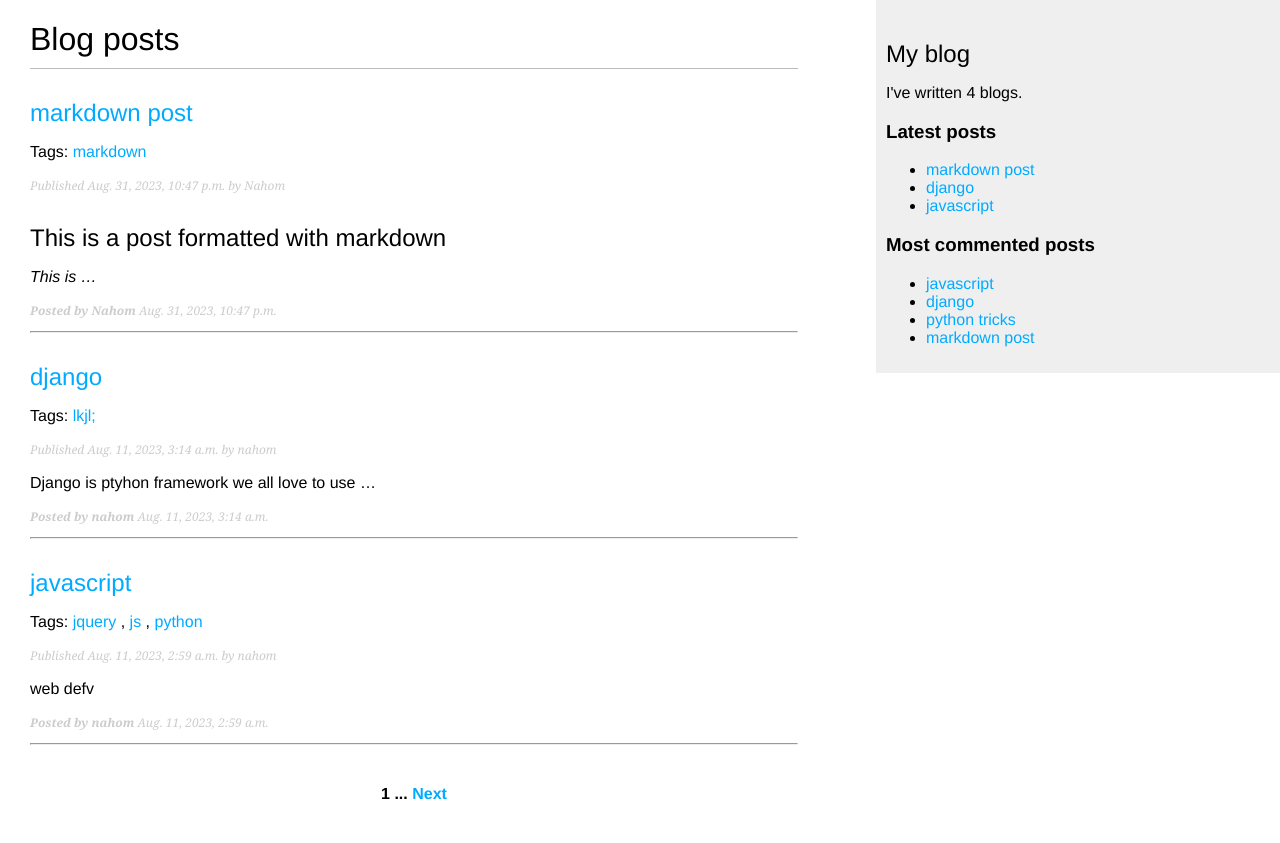
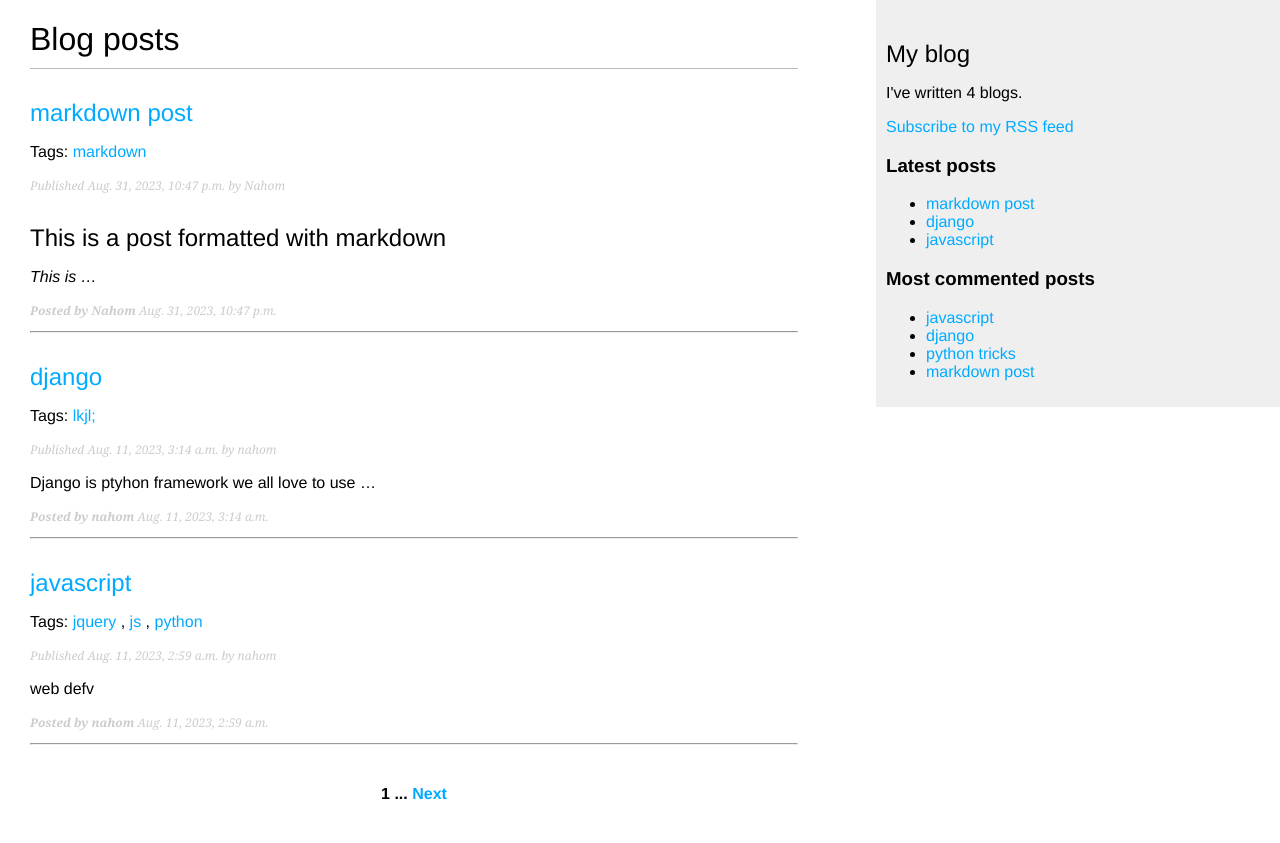
Before and after one commit to Nahi-shady/Blog_web, a Django app: page /blog/ in a window 1280 px wide. Run offline with Django 4.2, Linux system fonts and the light colour scheme; data comes from the database, SQL or seed files in the repository; parts of the project's set-up code (start-up, migrations or seed data) failed here and were passed over.

Commit message:
Added link for feed subscription in base.html

```diff
--- a/mysite/blog/templates/blog/base.html
+++ b/mysite/blog/templates/blog/base.html
@@ -16,6 +16,9 @@
     <div id="sidebar">
         <h2>My blog</h2>
         <p>I've written {% total_posts %} blogs.</p>
+        <p>
+            <a href="{% url 'blog:post_feed' %}">Subscribe to my RSS feed</a>
+        </p>
         <h3>Latest posts</h3>
         {% show_latest_posts 3 %}
         <h3>Most commented posts</h3>
```
